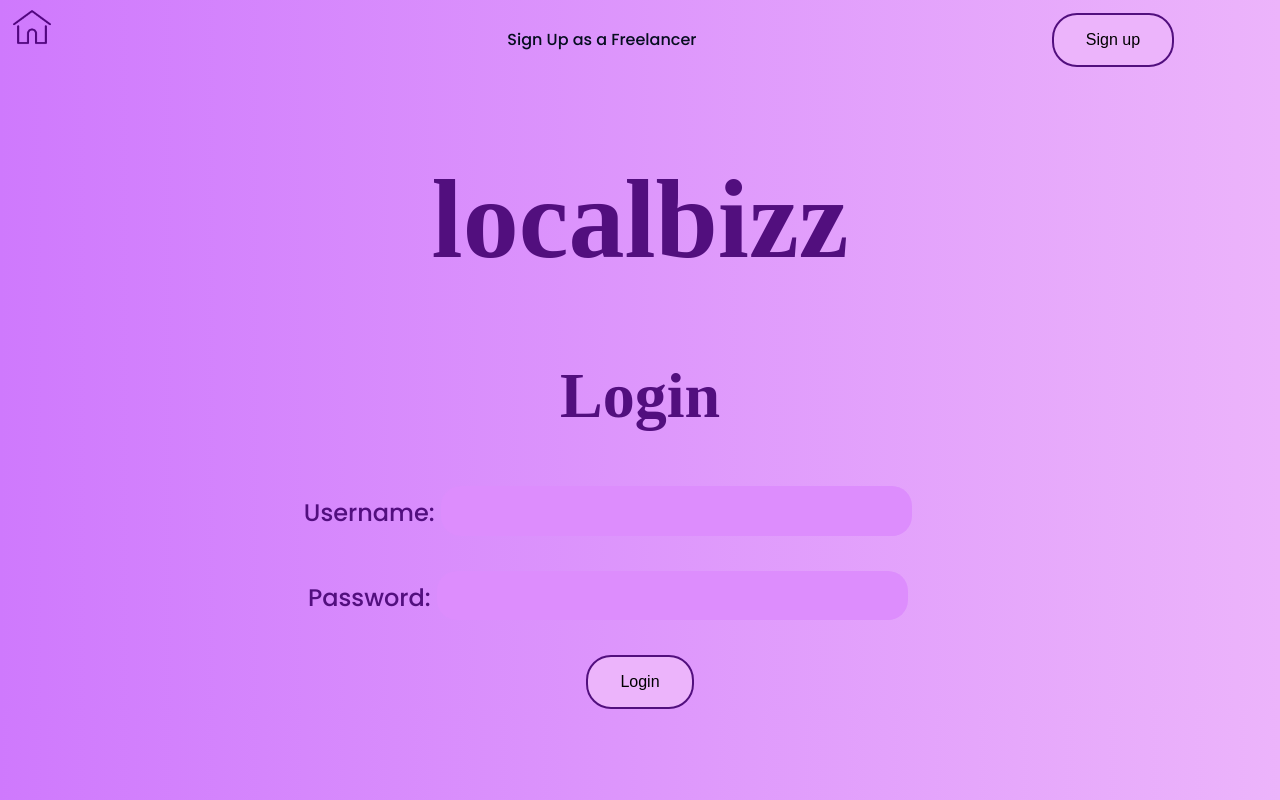
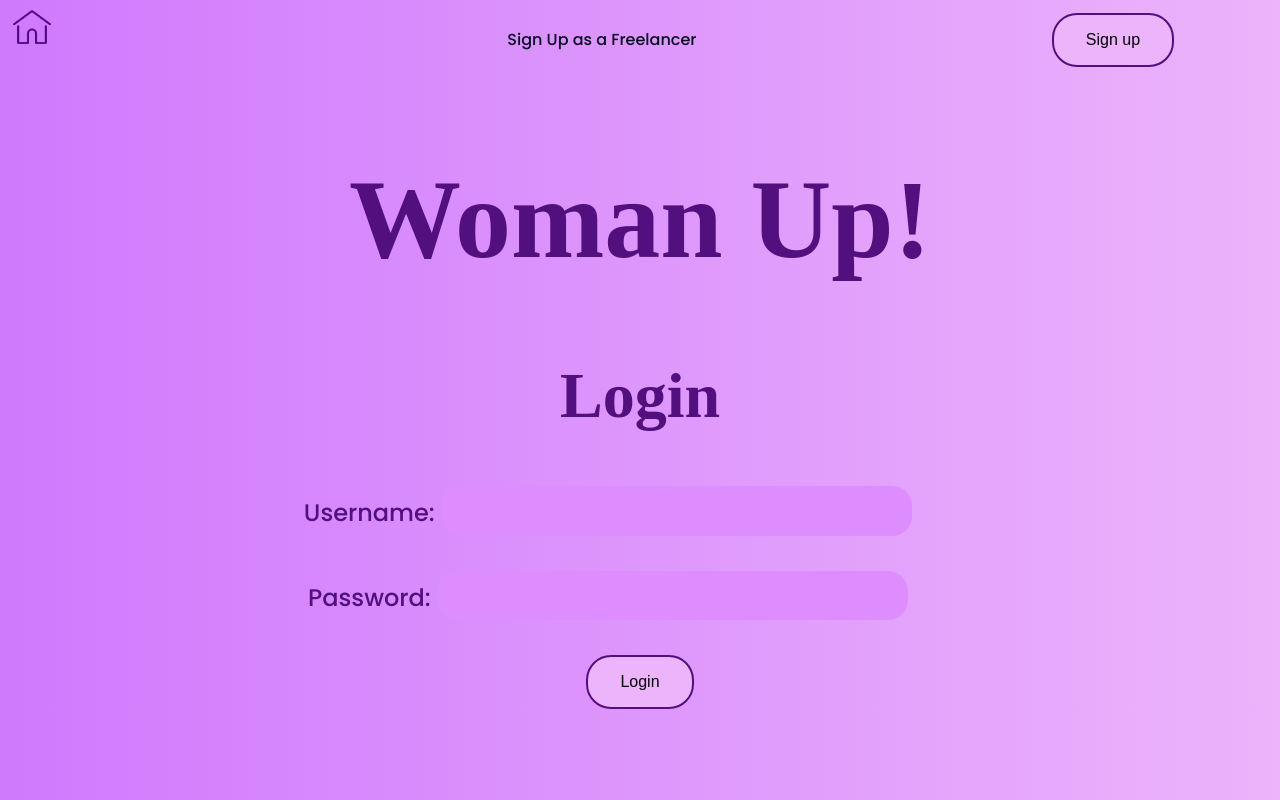
Before and after one commit to MarinMaksutaj/womanup, a plain HTML site: page public_html/login.html in a window 1280 px wide. Drawn offline with nearby package versions, Linux system fonts and the light colour scheme; a web font is replaced by a local one.

Commit message:
added beyza

```diff
--- a/public_html/login.html
+++ b/public_html/login.html
@@ -38,7 +38,7 @@
 
     </div>
 
-    <h1>localbizz</h1>
+    <h1>Woman Up!</h1>
     <h2>Login</h2>
 
     <div id="loginDiv">
```
Also changed, not shown: public_html/signup.html (+1 -1 lines), public_html/images/contact.png, public_html/images/description.png, public_html/images/items.png, public_html/images/money.png, public_html/images/name.png, public_html/images/service.png, 2 other files.
